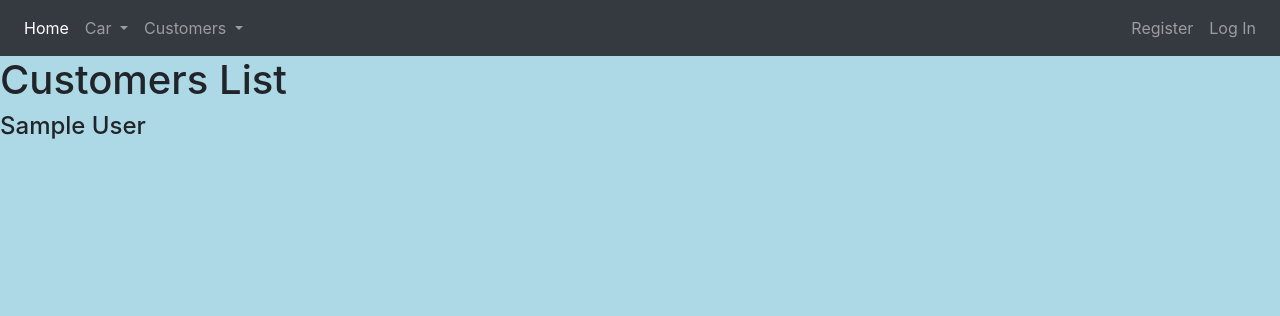
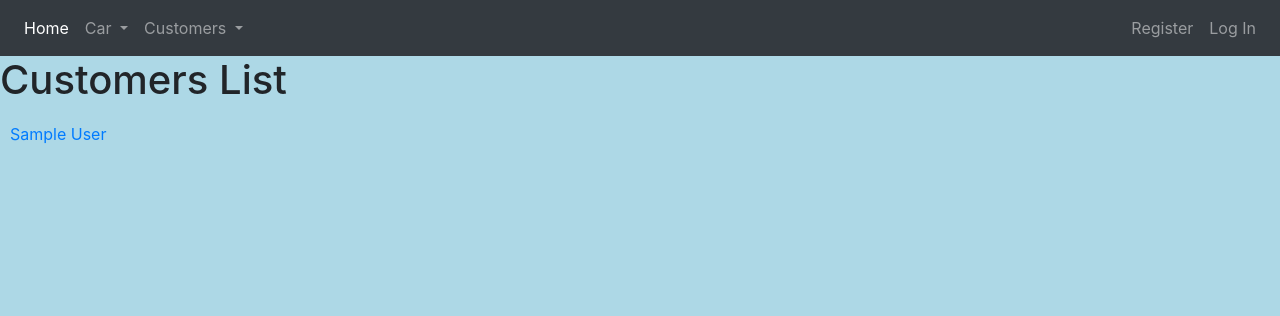
Before and after one commit to PetreMorariu/car_rental_app, a Django app: page /customers/ in a window 1280 px wide. Shown: the top 316 px of the page. Run offline with Django 5.2, Linux system fonts and the light colour scheme; tables that the repository leaves empty hold one stand-in row (values such as "Sample post"); some libraries are stand-ins or nearby versions.

Commit message:
added a detail view for a customer and the ability to select a customer from the customers_list and see it's details

```diff
--- a/car_rental/templates/car_rental/customers_list.html
+++ b/car_rental/templates/car_rental/customers_list.html
@@ -1,50 +1,35 @@
 {% extends "car_rental/base.html" %}
+
 {% block content %}
   <html lang="en">
   <head>
     <meta charset="UTF-8" />
-    <title>Car Listings</title>
+    <title>Customers List</title>
     <style>
-        /* Container that holds all cars, with flex layout */
-        .cars-container {
-            display: flex;
-            flex-wrap: wrap;
-            gap: 20px; /* space between cars */
-            justify-content: center; /* optional: centers the row */
-        }
-        /* Each car block takes roughly half the width minus gaps */
-        .car {
-            flex: 1 1 calc(50% - 20px);
-            border: 1px solid #ccc;
-            padding: 15px;
-            border-radius: 8px;
-            box-shadow: 2px 2px 6px rgba(0,0,0,0.1);
-            box-sizing: border-box;
-        }
-        /* Optional: make cars look consistent on smaller screens */
-        @media(max-width: 768px) {
-            .car {
-                flex: 1 1 100%;
-            }
-        }
-
-        h2 {
-            margin-top: 0;
-        }
-        .attributes {
+      /* Simple styling for the customer list */
+      .customer-list {
         list-style: none;
         padding: 0;
+        margin: 0;
       }
-        .attributes li {
-            padding: 4px 0;
+      .customer-list li {
+        padding: 10px;
+        border-bottom: 1px solid #ccc;
+      }
+      .customer-list li:last-child {
+        border-bottom: none;
       }
     </style>
   </head>
   <body>
     <h1>Customers List</h1>
+    <ul class="customer-list">
       {% for customer in customers %}
-           <h4>{{ customer.name }}</h4>
+        <li>
+          <a href="{% url 'detail_view_customers' customer.id %}">{{ customer.name }}</a>
+        </li>
       {% endfor %}
+    </ul>
   </body>
   </html>
 {% endblock %}
--- a/car_rental/urls.py
+++ b/car_rental/urls.py
@@ -5,6 +5,7 @@ urlpatterns = [
     path('',views.home,name='car_rental-home'),
     path('customers/',views.customer_view,name='customers'),
     path('customers/add/',views.customer_add_view,name='add_customers'),
+    path('customers/<int:cust_id>/detail_view/',views.customer_detail_view,name='detail_view_customers'),
     path('car/add/',views.add_car,name='add_car'),
     path('car/<int:car_id>/edit/',views.edit_car,name='edit_car'),
     path('car/<int:car_id>/delete/',views.delete_car,name='delete_car'),
--- a/car_rental/views.py
+++ b/car_rental/views.py
@@ -49,7 +49,7 @@ def delete_car(request, car_id):
 
 
 def customer_view(request):
-    customers = Customers.objects.all()
+    customers = (Customers.objects.all().order_by('name'))
     return render(request,'car_rental/customers_list.html',{'customers':customers})
 
 def customer_add_view(request):
@@ -65,3 +65,7 @@ def customer_add_view(request):
     else:
         form = CustomerForm()
         return render(request,'car_rental/customers_add.html',{'form':form})
+
+def customer_detail_view(request,cust_id:int):
+    customer = get_object_or_404(Customers,id=cust_id)
+    return render(request,'car_rental/customers_detail_view.html',{'customer':customer})
```
Also changed, not shown: car_rental/templates/car_rental/customers_detail_view.html (added, +58 -0 lines). Lines whose indentation alone changed are shown as unchanged.
